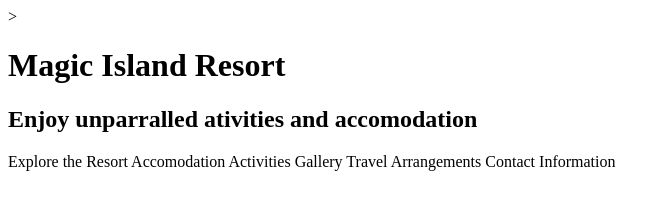
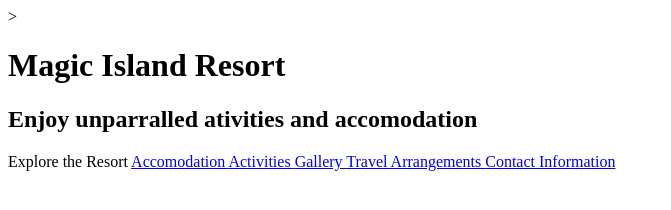
Before and after one commit to OjureFred/resort-project, a plain HTML site: page index.html in a window 1280 px wide. Shown: the whole page, without its empty margins (0-671 px from the left). Drawn offline with Linux system fonts and the light colour scheme.

Commit message:
After correcting links to other pages

```diff
--- a/index.html
+++ b/index.html
@@ -7,10 +7,10 @@
     <h1>Magic Island Resort</h1>
 <h2>Enjoy unparralled ativities and accomodation</h2>
 Explore the Resort
-<href src="accomodation.html">Accomodation</href>
-<href src="ativities.html">Activities</href>
-<href src="picture-gallery.html">Gallery</href>
-<href src="travel-aarangments.html">Travel Arrangements</href>
-<href src="contact-information.html">Contact Information</href>
+<a href="accomodation.html">Accomodation</href>
+<a href="ativities.html">Activities</href>
+<a href="picture-gallery.html">Gallery</href>
+<a href="travel-aarangments.html">Travel Arrangements</href>
+<a href="contact-information.html">Contact Information</href>
 </body>
 </html>
```
